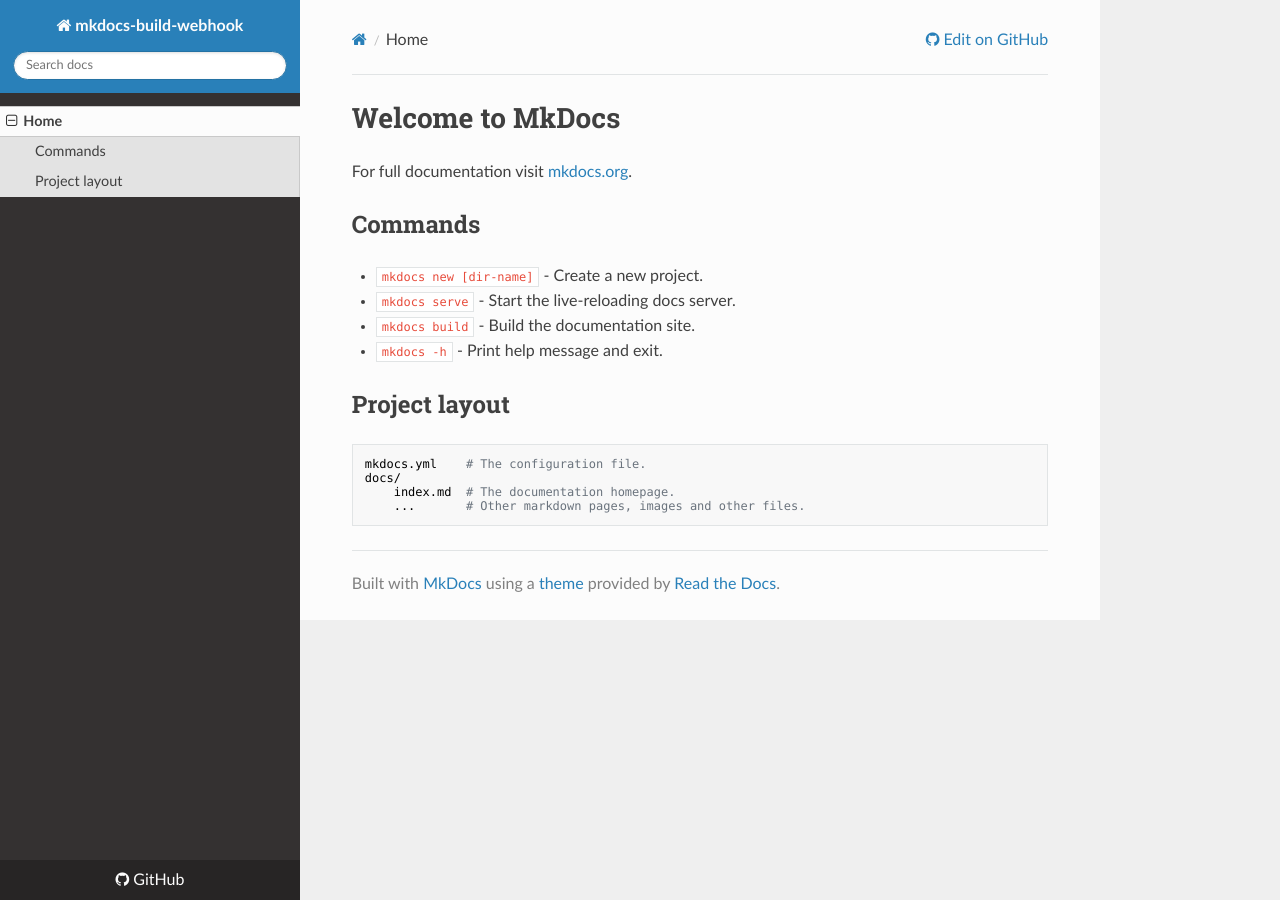
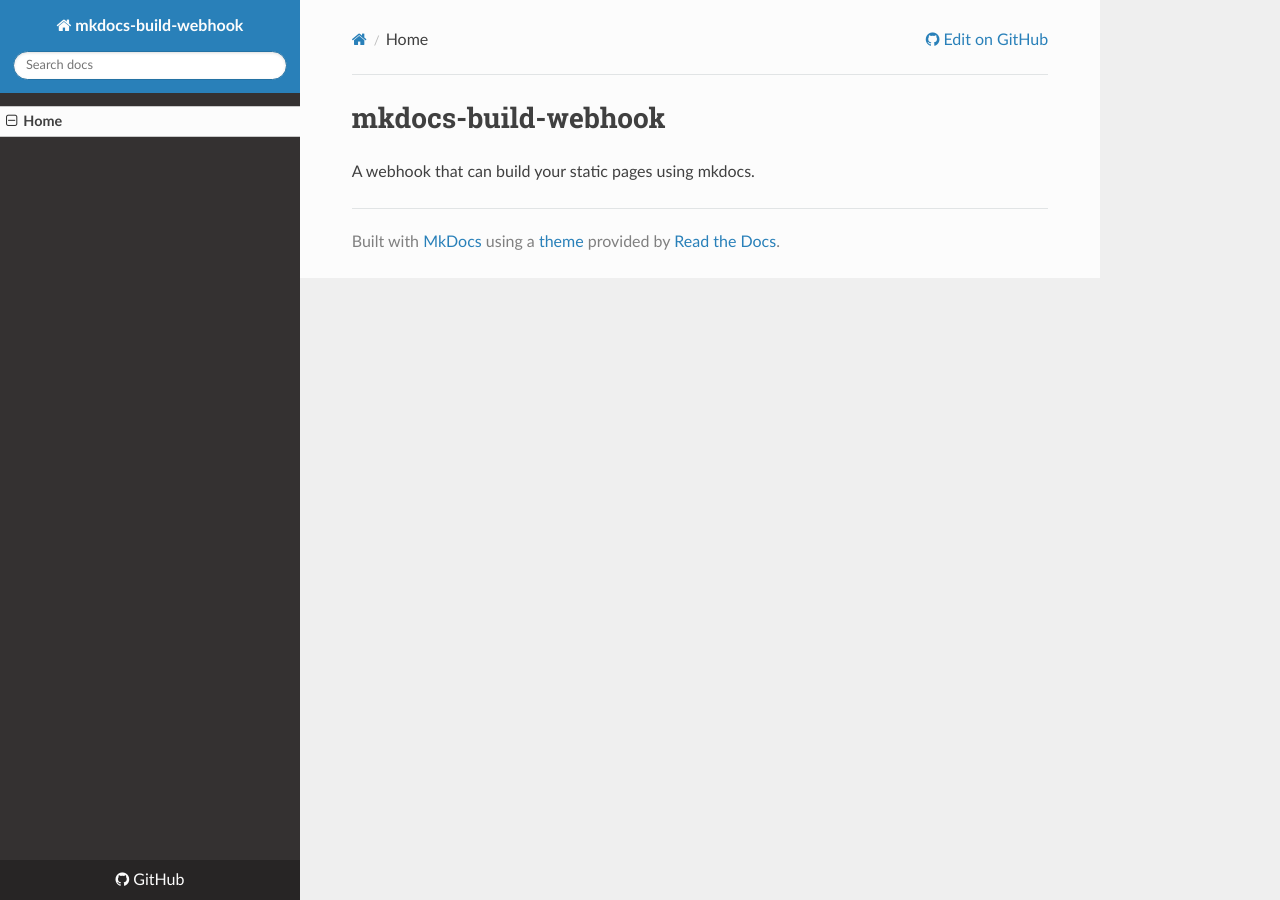
Before and after one commit to RincewindWizzard/mkdocs-build-webhook, an MkDocs documentation site: the page built from docs/index.md, in a window 1280 px wide. Built offline with MkDocs 1.6.1, drawn with Linux system fonts in a browser that asks for light colours; nearby versions of some CDN libraries.

Commit message:
site url

```diff
--- a/docs/index.md
+++ b/docs/index.md
@@ -1,17 +1,3 @@
-# Welcome to MkDocs
+# mkdocs-build-webhook
 
-For full documentation visit [mkdocs.org](https://www.mkdocs.org).
-
-## Commands
-
-* `mkdocs new [dir-name]` - Create a new project.
-* `mkdocs serve` - Start the live-reloading docs server.
-* `mkdocs build` - Build the documentation site.
-* `mkdocs -h` - Print help message and exit.
-
-## Project layout
-
-    mkdocs.yml    # The configuration file.
-    docs/
-        index.md  # The documentation homepage.
-        ...       # Other markdown pages, images and other files.
+A webhook that can build your static pages using mkdocs.
--- a/mkdocs.yml
+++ b/mkdocs.yml
@@ -2,7 +2,7 @@
 
 
 
-#site_url: https://rincewindwizzard.github.io/larp-flohmarkt/
+site_url: https://rincewindwizzard.github.io/mkdocs-build-webhook/
 repo_url: https://github.com/RincewindWizzard/mkdocs-build-webhook
 edit_uri: ./edit/main/docs/
 
```
